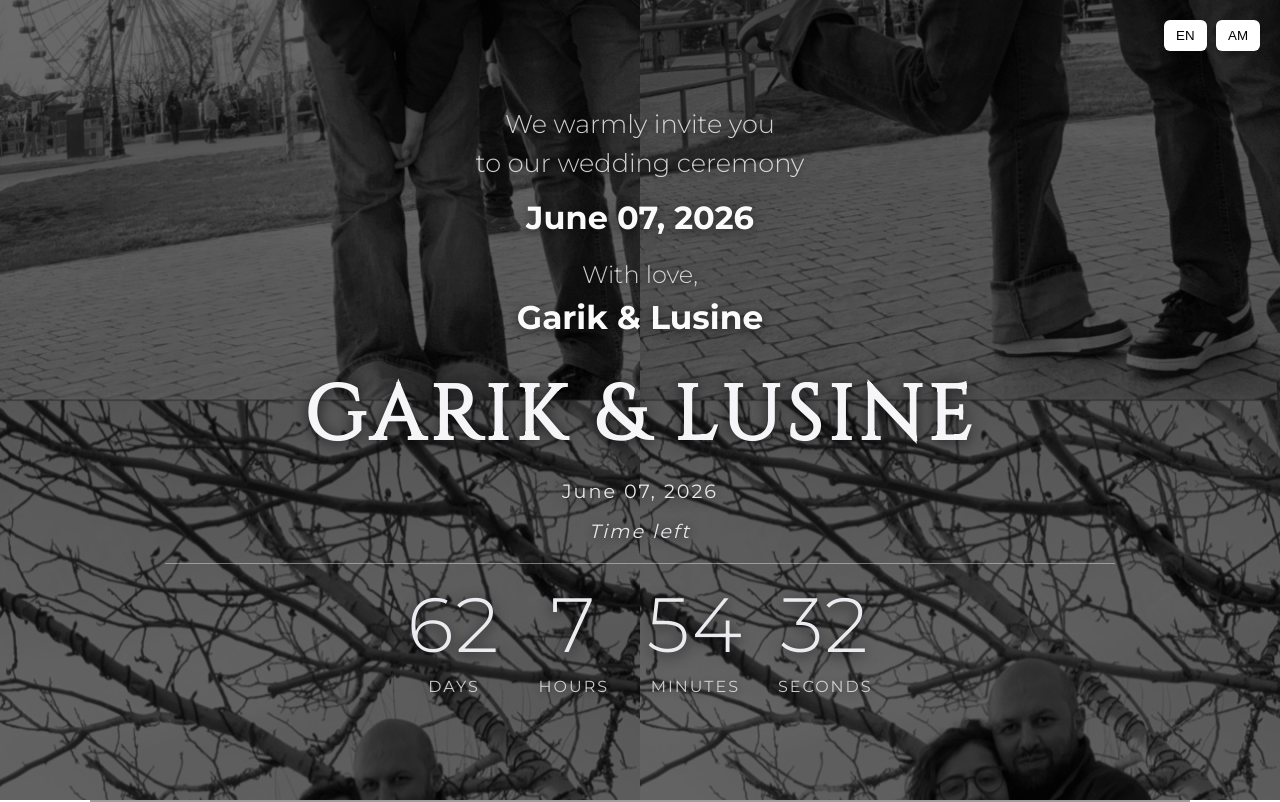
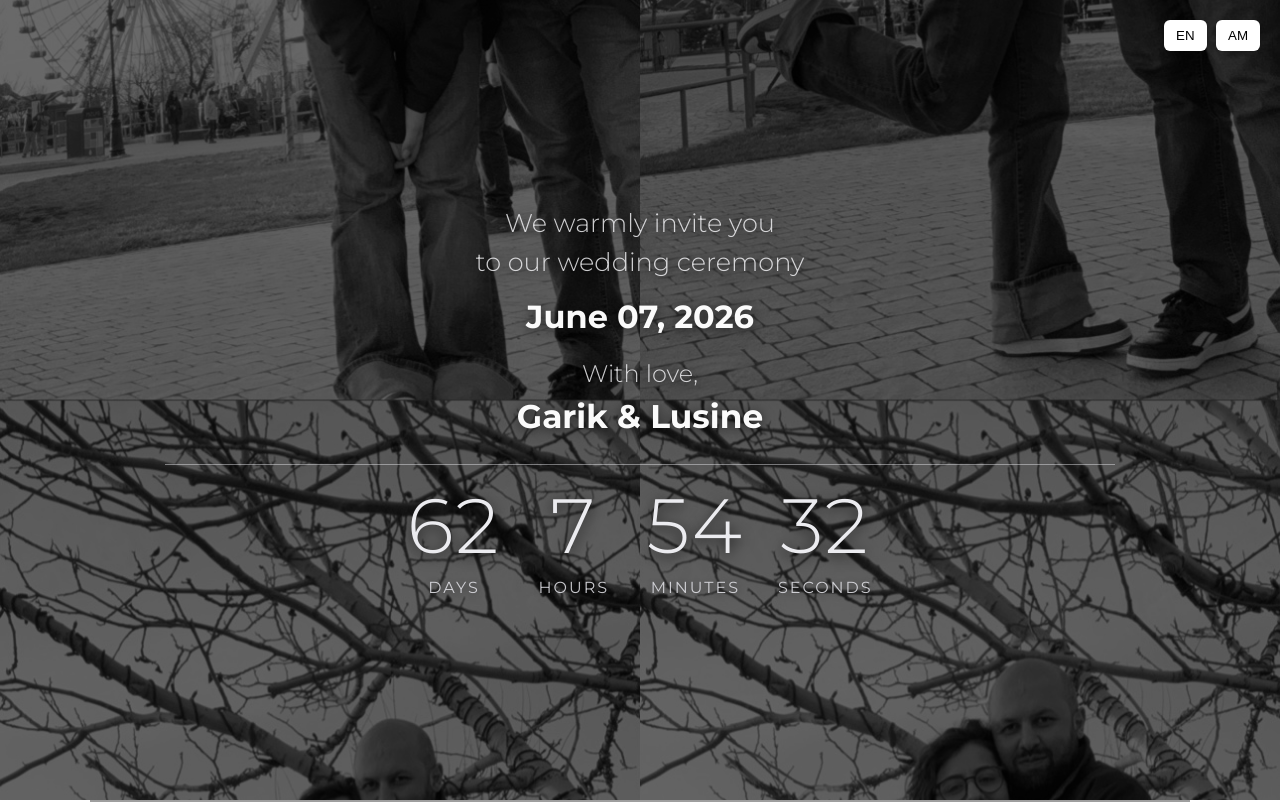
Before and after one commit to CloudSorcerer/wedding, a plain HTML site: page index.html in a window 1280 px wide. Shown: the top 802 px of the page. Drawn offline with Linux system fonts and the light colour scheme; grey boxes are pictures that could not be loaded.

Commit message:
change date /time part

```diff
--- a/index.html
+++ b/index.html
@@ -365,9 +365,11 @@
                 Garik & Lusine
             </div>
 
+            <!--
             <h1 id="names">Garik & Lusine</h1>
             <p id="date" class="hero-date">June 07, 2026</p>
             <p id="count-text" class="count-text">Time left</p>
+            -->
 
             <div class="countdown">
                 <div class="count-item"><span id="days">00</span><span id="t_days">Days</span></div>
@@ -457,8 +459,8 @@
             document.getElementById("invite-subtext").innerHTML = t.inviteSubtext;
             document.getElementById("invite-names-block").innerHTML = t.inviteNames;
 
-            document.getElementById("names").innerHTML = t.names;
-            document.getElementById("date").innerHTML = t.date;
+            //document.getElementById("names").innerHTML = t.names;
+            //document.getElementById("date").innerHTML = t.date;
             document.getElementById("t_days").innerHTML = t.days;
             document.getElementById("t_hours").innerHTML = t.hours;
             document.getElementById("t_minutes").innerHTML = t.minutes;
```
